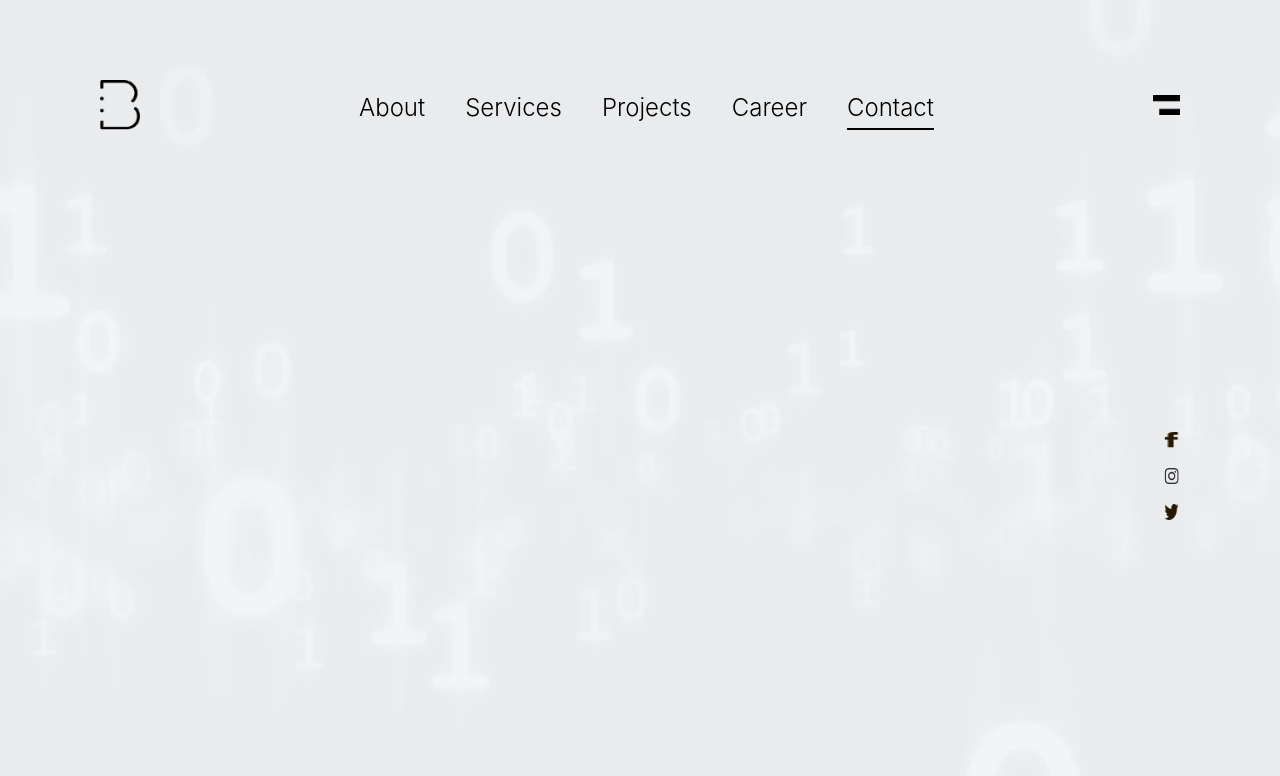
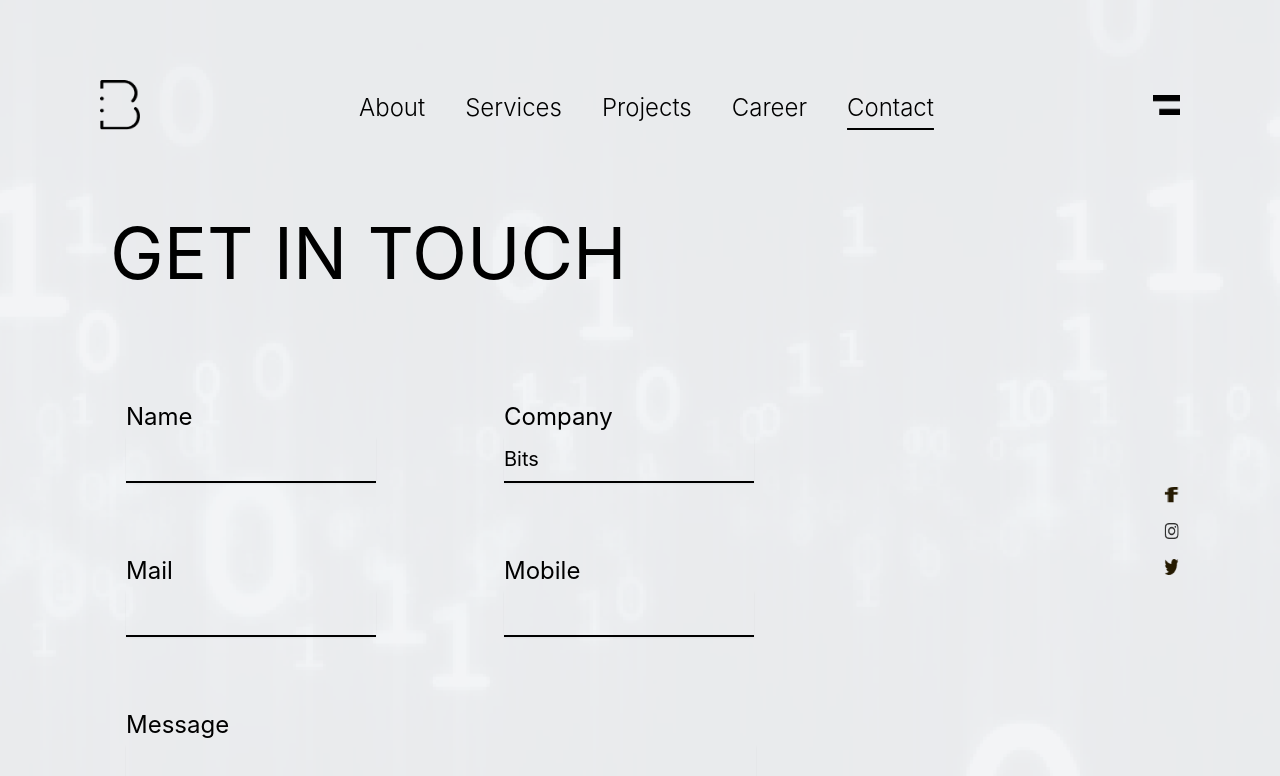
Before and after one commit to fouadchahd/next-starter, a Next.js app: page /contact in a window 1280 px wide. Shown: the top 776 px of the page. Built offline with nearby package versions, Linux system fonts and the light colour scheme.

Commit message:
create contact us page

```diff
--- a/pages/contact.tsx
+++ b/pages/contact.tsx
@@ -1,15 +1,84 @@
-import React from "react";
+import React, { useState } from "react";
 import type { NextPage } from "next";
 import { WebSiteHead } from "@components/WebSiteHead";
 import { HeaderNavigation } from "@components/HeaderNavigation";
 import SideIndicator from "@components/SideIndicator";
 const ContactUs: NextPage = () => {
+  const [name, setName] = useState("");
+  const [company, setCompany] = useState("Bits");
+  const [mobile, setMobile] = useState("");
+  const [message, setMessage] = useState("");
+  const [mail, setMail] = useState("");
+
   return (
     <>
       <HeaderNavigation selectedItem={4} />
       <div className="h-screen scrollbar-hide w-screen overflow-x-hidden overflow-y-visible bg-gray-100 bg-digit-background">
         <WebSiteHead title="Contact Us" />
-        <div id="Sec1" className="relative h-screen w-screen ">
+        <div
+          id="Sec1"
+          className="relative flex items-center h-screen w-screen pl-[110px] pt-[100px]"
+        >
+          <div className=" w-screen pb-24 h-4/6">
+            <h1 className="text-7xl mb-24">GET IN TOUCH</h1>
+            <form>
+              <div className="p-4 flex flex-row mb-10">
+                <div className="flex flex-col mr-32">
+                  <p className=" text-2xl text-black">Name</p>
+                  <input
+                    type="text"
+                    value={name}
+                    onChange={(t): void => setName(t.currentTarget.value)}
+                    className="outline-hidden mt-1 block w-[250px] py-2 bg-transparent border-0 border-b-2 border-black text-xl shadow-sm
+                focus:outline-none"
+                  />
+                </div>
+                <div className="flex flex-col">
+                  <p className=" text-2xl text-black">Company</p>
+                  <input
+                    type="text"
+                    value={company}
+                    onChange={(t): void => setCompany(t.currentTarget.value)}
+                    className="outline-hidden mt-1 block w-[250px] py-2 bg-transparent border-0 border-b-2 border-black text-xl shadow-sm
+                focus:outline-none"
+                  />
+                </div>
+              </div>
+              <div className="p-4 flex flex-row  mb-10">
+                <div className="flex flex-col mr-32">
+                  <p className=" text-2xl text-black">Mail</p>
+                  <input
+                    type="email"
+                    value={mail}
+                    onChange={(t): void => setMail(t.currentTarget.value)}
+                    className="outline-hidden mt-1 block w-[250px] py-2 bg-transparent border-0 border-b-2 border-black text-xl shadow-sm
+                focus:outline-none"
+                  />
+                </div>
+                <div className="flex flex-col">
+                  <p className=" text-2xl text-black">Mobile</p>
+                  <input
+                    type="text"
+                    value={mobile}
+                    onChange={(t): void => setMobile(t.currentTarget.value)}
+                    className="outline-hidden mt-1 block w-[250px] py-2 bg-transparent border-0 border-b-2 border-black text-xl shadow-sm
+                focus:outline-none"
+                  />
+                </div>
+              </div>
+              <div className="p-4 flex flex-row">
+                <div className="flex flex-col mr-32">
+                  <p className=" text-2xl text-black">Message</p>
+                  <textarea
+                    value={message}
+                    onChange={(t): void => setMessage(t.currentTarget.value)}
+                    className="outline-hidden mt-1 block w-[630px] py-2 bg-transparent border-0 border-b-2 border-black text-xl shadow-sm
+                focus:outline-none"
+                  />
+                </div>
+              </div>
+            </form>
+          </div>
           <SideIndicator />
         </div>
       </div>
```
